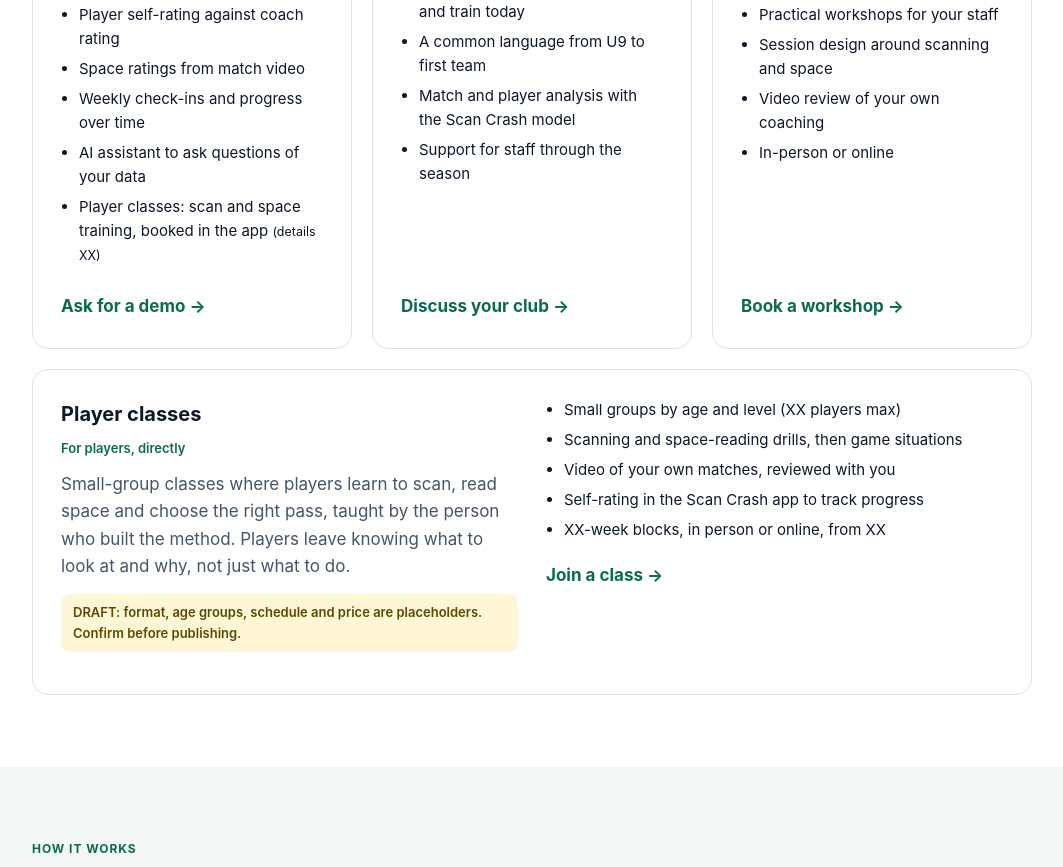
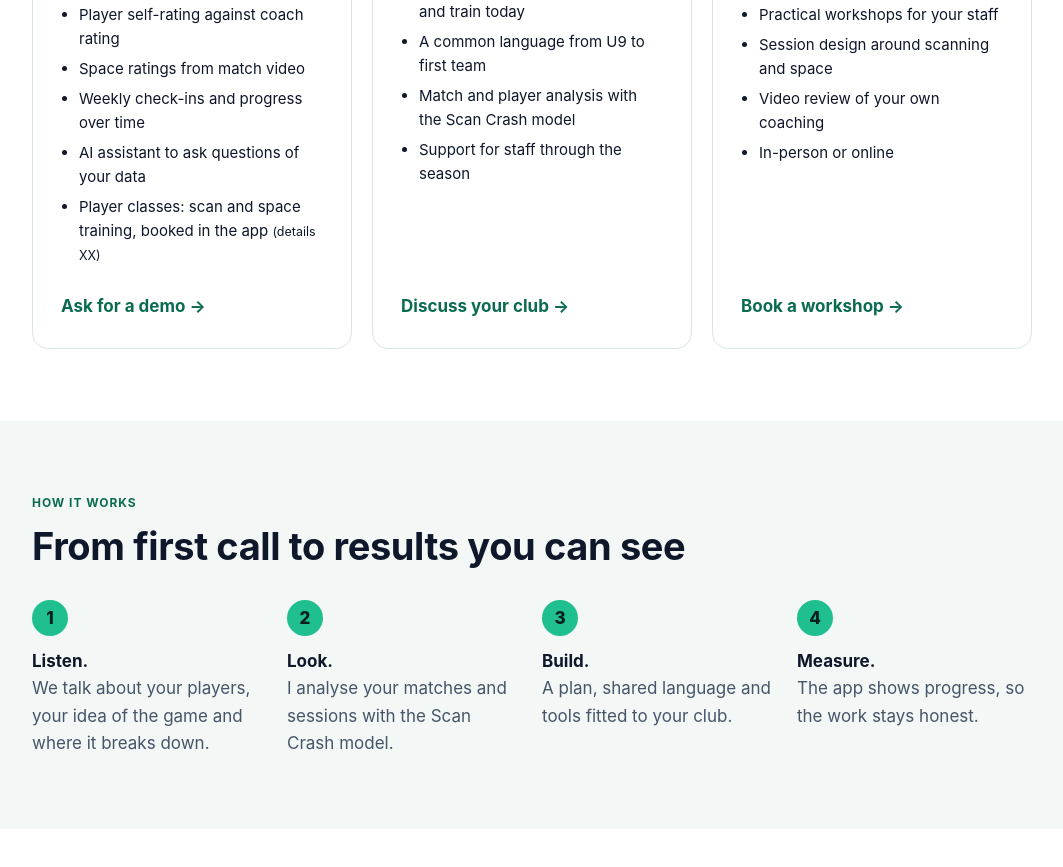
Before and after one commit to scancrash/Website, a plain HTML site: page index.html in a window 1280 px wide. Shown: the part 2665-3532 px from the top of the page, without its empty margins (108-1171 px from the left). Drawn offline with Linux system fonts and the light colour scheme.

Commit message:
Remove standalone classes card; classes now live in the app card
Co-Authored-By: Claude Sonnet 5.5 <noreply@anthropic.com>
Claude-Session: https://claude.ai/code/session_01BCf4rEvbeauw3GEturHtSi

```diff
--- a/index.html
+++ b/index.html
@@ -93,7 +93,7 @@
 <section id="services">
   <div class="wrap">
     <p class="eyebrow">Services</p>
-    <h2>Four ways to work together</h2>
+    <h2>Three ways to work together</h2>
     <div class="cards">
 
       <article class="card">
@@ -134,25 +134,6 @@
           <li>In-person or online</li>
         </ul>
         <a class="link" href="#contact">Book a workshop →</a>
-      </article>
-
-      <article class="card wide">
-        <div>
-          <h3>Player classes</h3>
-          <p class="tag">For players, directly</p>
-          <p>Small-group classes where players learn to scan, read space and choose the right pass, taught by the person who built the method. Players leave knowing what to look at and why, not just what to do.</p>
-          <p class="draft-inline">DRAFT: format, age groups, schedule and price are placeholders. Confirm before publishing.</p>
-        </div>
-        <div>
-          <ul>
-            <li>Small groups by age and level (XX players max)</li>
-            <li>Scanning and space-reading drills, then game situations</li>
-            <li>Video of your own matches, reviewed with you</li>
-            <li>Self-rating in the Scan Crash app to track progress</li>
-            <li>XX-week blocks, in person or online, from XX</li>
-          </ul>
-          <a class="link" href="#contact">Join a class →</a>
-        </div>
       </article>
 
     </div>
--- a/styles.css
+++ b/styles.css
@@ -66,8 +66,6 @@ h3 { margin: 0 0 8px; font-size: 20px; }
 .card p { margin: 0 0 14px; color: var(--muted); }
 .card ul { margin: 0 0 20px; padding-left: 18px; font-size: 15px; }
 .card li { margin-bottom: 6px; }
-.card.wide { grid-column: 1 / -1; display: grid; grid-template-columns: 1fr 1fr; gap: 28px; }
-.draft-inline { background: #fff6d6; color: #5c4a00 !important; padding: 8px 12px; border-radius: 10px; font-size: 13px; font-weight: 600; }
 .link { margin-top: auto; font-weight: 700; color: var(--brand-dark); text-decoration: none; }
 
 .steps { list-style: none; counter-reset: s; padding: 0; margin: 0; display: grid; grid-template-columns: repeat(4, 1fr); gap: 20px; }
@@ -102,7 +100,7 @@ footer { padding: 24px 0; font-size: 14px; color: var(--muted); }
 @media (max-width: 860px) {
   .stats { grid-template-columns: 1fr 1fr; }
   .bar-row { grid-template-columns: 90px 1fr 40px; }
-  .grid3, .cards, .steps, .card.wide { grid-template-columns: 1fr; }
+  .grid3, .cards, .steps { grid-template-columns: 1fr; }
   .about { grid-template-columns: 1fr; gap: 8px; }
   .nav nav a:not(.btn) { display: none; }
   section { padding: 52px 0; }
```
